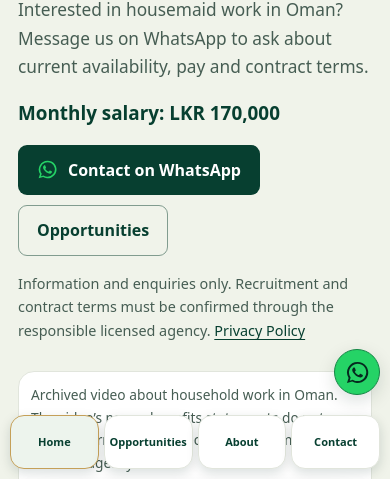
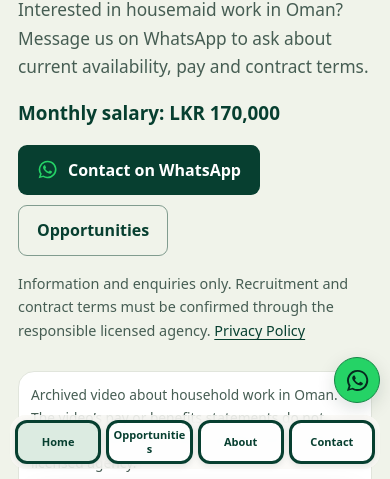
Before and after one commit to Mhd-Azeem/CustomerFb, a plain HTML site: page index.html in a window 390 px wide. Shown: the part 365-844 px from the top of the page. Drawn offline with Linux system fonts and the light colour scheme.

Commit message:
Soften mobile dock background and shorten green-bordered tiles

```diff
--- a/site.css
+++ b/site.css
@@ -8,7 +8,7 @@
   --muted: #465d53;
   --line: #e1e5dc;
   --gold-text: #745622;
-  --dock: 84px;
+  --dock: 76px;
 }
 * { box-sizing: border-box; }
 html { scroll-behavior: smooth; }
@@ -137,10 +137,23 @@ figcaption { color: var(--muted); margin: 8px 0; font-size: .86rem; }
     grid-auto-rows: 1fr; gap: clamp(5px, 1.2vw, 10px);
     inset-inline: max(10px, env(safe-area-inset-left)) max(10px, env(safe-area-inset-right));
     bottom: calc(10px + env(safe-area-inset-bottom));
+    padding: 5px;
+    border-radius: 16px;
+    background: rgb(250 249 245 / 78%);
+    -webkit-backdrop-filter: blur(7px);
+    backdrop-filter: blur(7px);
   }
   .mobile-nav a {
-    min-height: 54px; padding: 6px 4px;
+    min-height: 44px; padding: 3px;
+    border: 3px solid var(--forest);
+    border-radius: 12px;
+    background: rgb(255 255 255 / 86%);
+    box-shadow: 0 2px 6px #06291f1a;
     font-size: clamp(.69rem, 2vw, .88rem);
+  }
+  .mobile-nav a:hover, .mobile-nav a[aria-current] {
+    border-color: var(--forest);
+    background: #dcebe1;
   }
   .floating-rail {
     right: max(10px, env(safe-area-inset-right));
```
